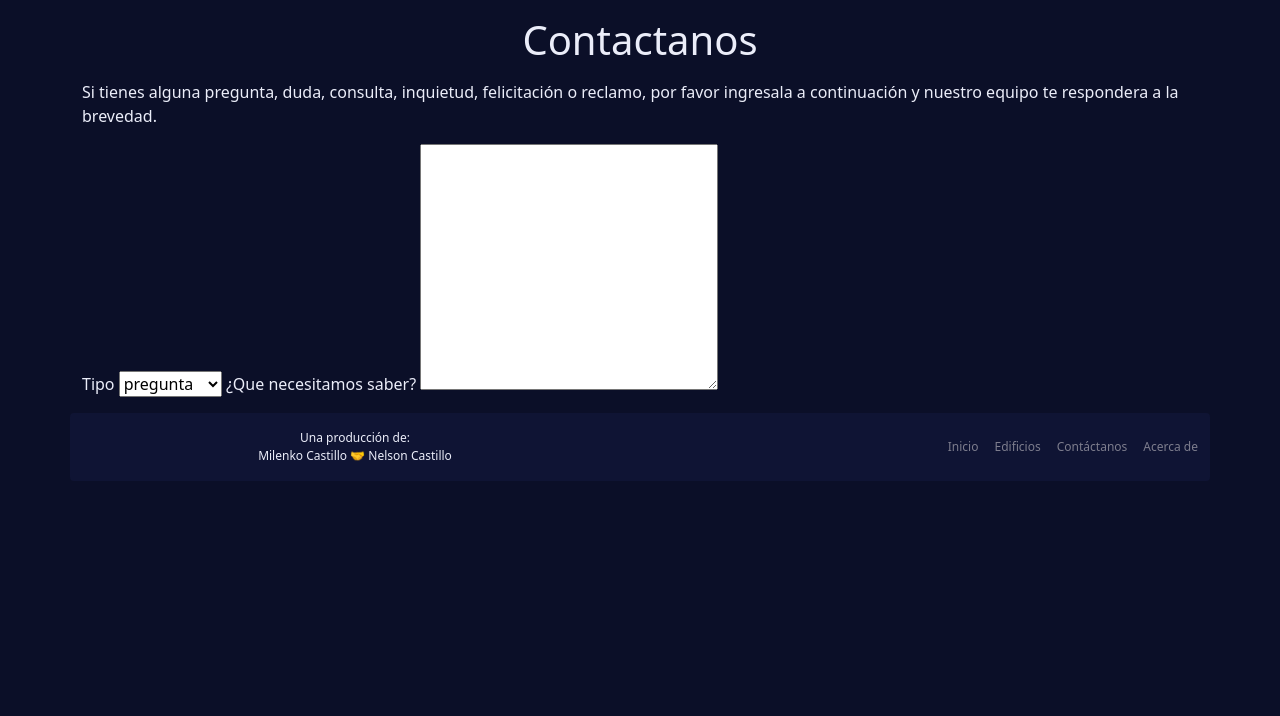
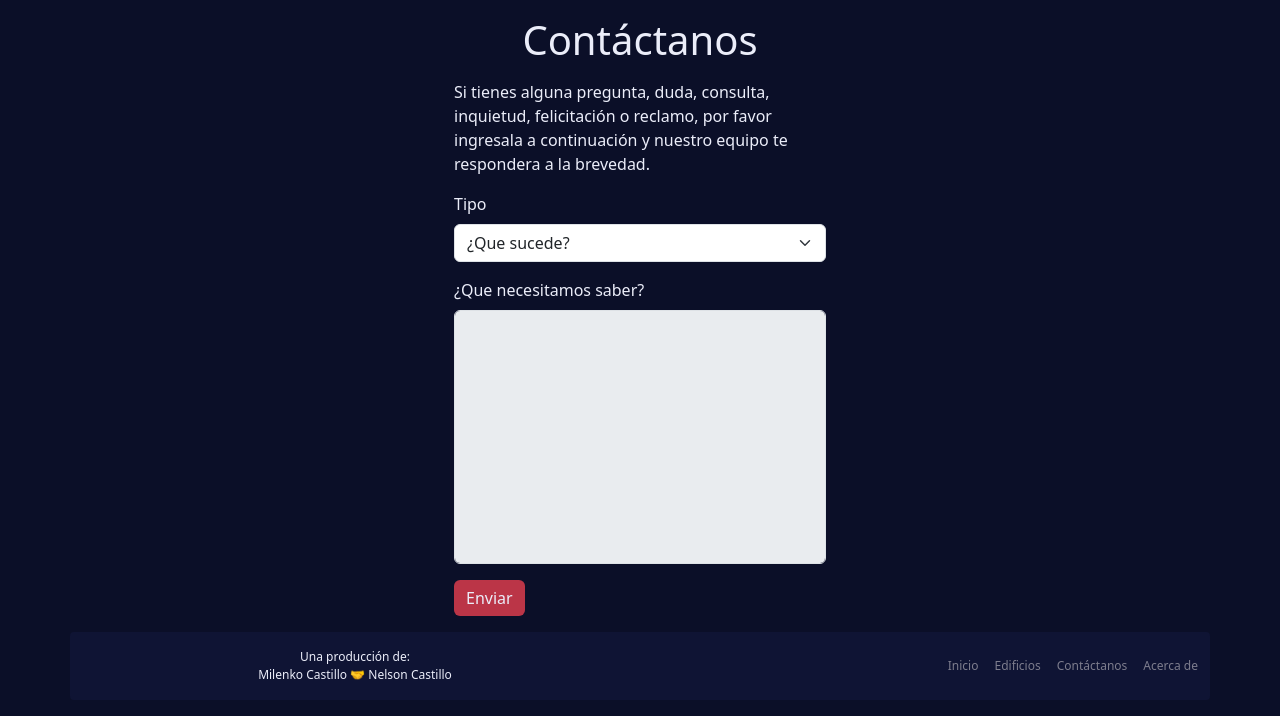
Before and after one commit to stixbunny/djangoprojectone, a Django app: page /contacto/ in a window 1280 px wide. Shown: the part 153-869 px from the top of the page. Before the commit the page ends 614 px from the top, so only its background shows below. Run offline with Django 4.2, Linux system fonts and the light colour scheme.

Commit message:
contacto, visibilidad e imagen en modelo y pagina

```diff
--- a/edificio/models.py
+++ b/edificio/models.py
@@ -5,8 +5,10 @@ class Property(models.Model):
     pub_date = models.DateTimeField("date published", auto_now_add=True, blank=True)
     price = models.DecimalField(max_digits=15, decimal_places=5)
     location = models.CharField(max_length=200)
+    image_url = models.URLField(null=True)
     description = models.CharField(max_length=500)
     floors = models.PositiveSmallIntegerField()
+    is_visible = models.BooleanField(null=True)
 
 class ResidentialProperty(Property):
     type = models.CharField(max_length=50, default='residential')
--- a/venta/static/css/style.css
+++ b/venta/static/css/style.css
@@ -23,6 +23,20 @@ h1 {
 
 h3 {
   margin-bottom: 1rem;
+}
+
+textarea {
+  resize: none;
+}
+
+.btn-primary {
+  border: none;
+  color: var(--text);
+  background-color: var(--primary-button);
+}
+
+.btn-primary:hover {
+  background-color: var(--accent);
 }
 
 .card-body > h5 {
--- a/venta/static/js/main.js
+++ b/venta/static/js/main.js
@@ -15,3 +15,30 @@ if (current !== "") {
     }
   }
 }
+
+if(current === "contacto") {
+  select = document.getElementById("contact-select");
+  textarea = document.getElementById("contact-textarea");
+  console.log("corre")
+  textarea.disabled = true;
+  select.onchange = (event) => {
+    if (event.target.selectedIndex === 0) {
+      textarea.disabled = true;
+    }
+    else {
+      textarea.disabled = false;
+    }
+  }
+}
+
+// if (current === "contacto") {
+//   select = document.getElementsByTagName("select");
+//   textarea = document.getElementsByTagName("textarea");
+//   select.addEventListener();
+//   if (select.selectedIndex === 1) {
+//     textarea.disabled = true;
+//   }
+//   else (
+//     textarea.disabled = false;
+//   )
+// }
--- a/venta/templates/contact.html
+++ b/venta/templates/contact.html
@@ -1,19 +1,25 @@
 {% extends './base.html' %}
 {% load static %}
 {% block content %}
-<h1>Contactanos</h1>
-<form action="">
+<h1>Contáctanos</h1>
+<form action="" class="col-9 col-sm-8 col-lg-6 col-xl-4 mx-auto">
   <p>Si tienes alguna pregunta, duda, consulta, inquietud, felicitación o reclamo, por favor ingresala a continuación y nuestro equipo te respondera a la brevedad.</p>
-  <label for="">Tipo</label>
-  <select name="" id="">
-    <option value="">pregunta</option>
-    <option value="">duda</option>
-    <option value="">consulta</option>
-    <option value="">inquietud</option>
-    <option value="">felicitación</option>
-    <option value="">reclamo</option>
-  </select>
-  <label for="">¿Que necesitamos saber?</label>
-  <textarea name="" id="" cols="30" rows="10"></textarea>
+  <div class="mb-3">
+    <label for="contact-select" class="form-label">Tipo</label>
+    <select class="form-select" id="contact-select">
+      <option selected>¿Que sucede?</option>
+      <option value="">Pregunta</option>
+      <option value="">Duda</option>
+      <option value="">Consulta</option>
+      <option value="">Inquietud</option>
+      <option value="">Felicitación</option>
+      <option value="">Reclamo</option>
+    </select>
+  </div>
+  <div class="mb-3">
+    <label for="contact-textarea" class="form-label">¿Que necesitamos saber?</label>
+    <textarea cols="30" rows="10" class="form-control" id="contact-textarea"></textarea>
+  </div>
+  <button type="submit" class="btn btn-primary">Enviar</button>
 </form>
 {% endblock %}
--- a/venta/templates/index.html
+++ b/venta/templates/index.html
@@ -1,7 +1,7 @@
 {% extends './base.html' %}
 {% load static %}
 {% block content %}
-<h1>index</h1>
+<h1>Portal edificios</h1>
 <p></p>
 <img src="{% static './img/torre1.jpg' %}" alt="">
 {% endblock %}
--- a/venta/templates/properties.html
+++ b/venta/templates/properties.html
@@ -8,7 +8,7 @@
 		{% for entprop in EntProps %}
 		<a href="/edificios/entretenimiento/{{entprop.id}}">
 			<div class="h-100 card p-2">
-				<img src="{% static './img/entertainment.jpg' %}" class="card-img-top" alt="...">
+				<img src="{{ entprop.image_url}}" class="card-img-top" alt="...">
 				<div class="card-body">
 					<h5 class="card-title">{{ entprop.name }}</h5>
 					<ul class="list-group list-group-horizontal">
@@ -27,7 +27,7 @@
 		{% for indprop in IndProps %}
 		<a href="/edificios/industrial/{{indprop.id}}">
 			<div class="h-100 card p-2">
-				<img src="{% static './img/industrial.jpg' %}" class="card-img-top" alt="...">
+				<img src="{{ indprop.image_url }}" class="card-img-top" alt="...">
 				<div class="card-body">
 					<h5 class="card-title">{{ indprop.name }}</h5>
 					<ul class="list-group list-group-horizontal">
@@ -46,7 +46,7 @@
 		{% for resprop in ResProps %}
 		<a href="/edificios/residencial/{{resprop.id}}">
 			<div class="h-100 card p-2">
-				<img src="{% static './img/residential.jpg' %}" class="card-img-top" alt="...">
+				<img src="{{ resprop.image_url}}" class="card-img-top" alt="...">
 				<div class="card-body">
 					<h5 class="card-title">{{ resprop.name }}</h5>
 					<ul class="list-group list-group-horizontal">
```
Also changed, not shown: db.sqlite3, edificio/migrations/0003_property_image_url_property_is_visible.py (added).
